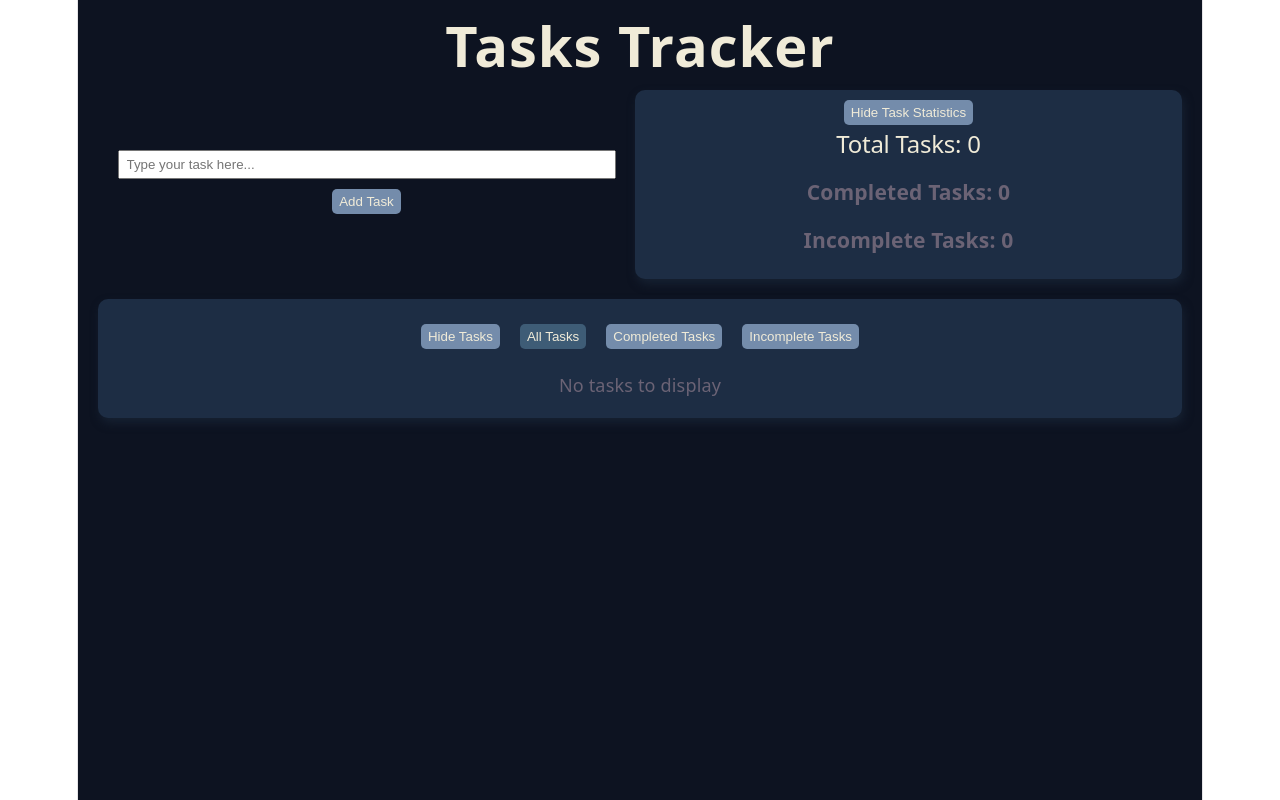
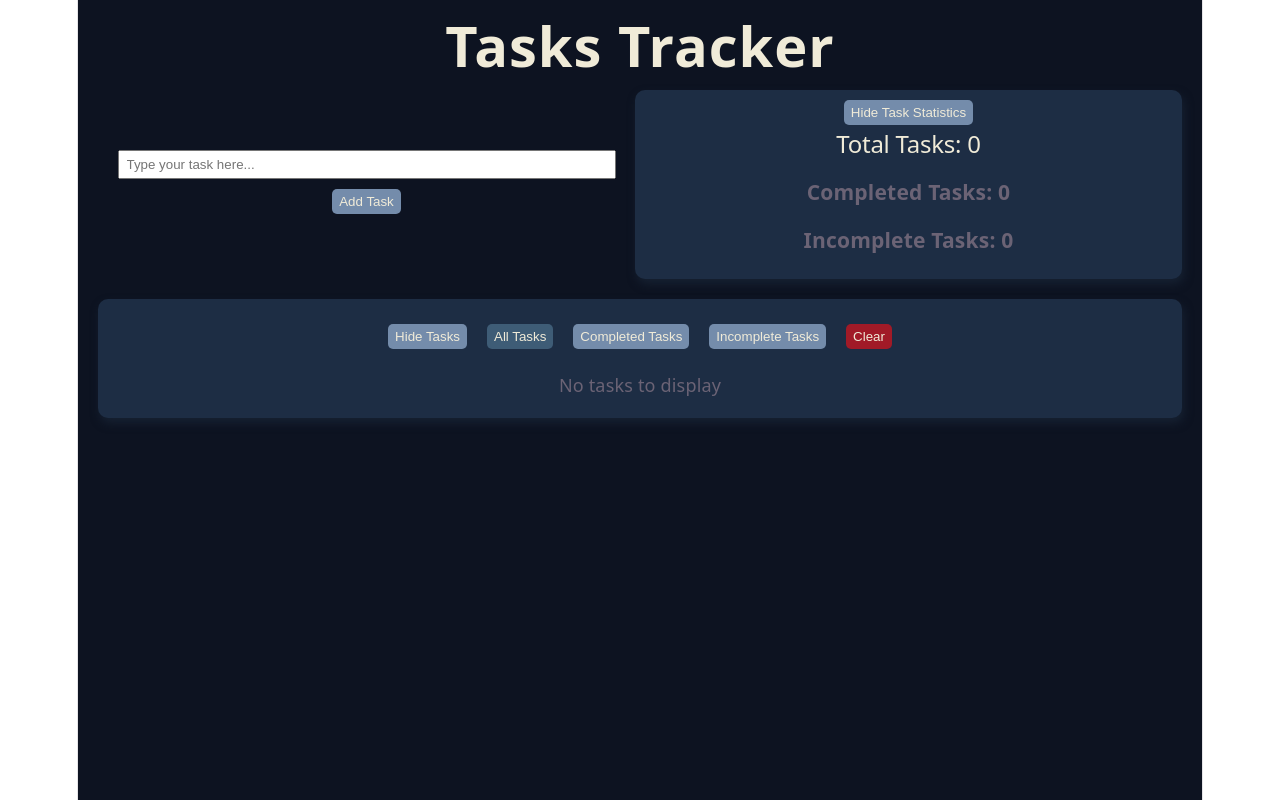
Before and after one commit to Chhavi0104/Task-Tracker-Vue, a Vue app: page / in a window 1280 px wide. Built offline with nearby package versions, Linux system fonts and the light colour scheme.

Commit message:
Improve task manager UI and add persistence

```diff
--- a/src/App.vue
+++ b/src/App.vue
@@ -1,14 +1,17 @@
 <script setup>
-import { ref, computed } from 'vue'
+import { ref, computed, onMounted, watch } from 'vue'
 
 const tasks = ref([])
 const name = ref('')
 const disp = ref(true)
 const stats = ref(true)
+
 const totalTasks = computed(() => {return tasks.value.length})
 const completedTasks = computed(() => {return tasks.value.filter((i) => i.done === true).length})
 const incompleteTasks = computed(() => {return tasks.value.filter((i) => i.done === false).length})
+
 const currentFilter = ref('all')
+
 const filteredTasks = computed(() => {
   if (currentFilter.value === 'all') {
     return tasks.value
@@ -24,6 +27,25 @@ const filteredTasks = computed(() => {
     return tasks.value.filter(
       (i) => i.done === false
     )
+  }
+})
+
+watch(
+  tasks,
+  () => {
+    localStorage.setItem(
+      'savedTasks',
+      JSON.stringify(tasks.value)
+    )
+  },
+  { deep: true }
+)
+
+onMounted(() => {
+  const savedTasks = localStorage.getItem('savedTasks')
+
+  if (savedTasks !== null) {
+    tasks.value = JSON.parse(savedTasks)
   }
 })
 
@@ -59,6 +81,11 @@ function display() {
 
 function taskStats() {
   stats.value = !stats.value
+}
+
+function clearTasks() {
+  tasks.value = []
+  localStorage.removeItem('savedTasks')
 }
 </script>
 
@@ -155,6 +182,13 @@ function taskStats() {
         >
           Incomplete Tasks
         </button>
+
+        <button
+          @click="clearTasks()"
+          class="deleteButton"
+        >
+          Clear
+        </button>
       </div>
       <div v-if="disp">
         <ol>
@@ -196,7 +230,7 @@ function taskStats() {
 <style>
 .main {
   background-color: #0D1321;
-  height: 100vh
+  min-height: 100vh
 }
 
 .completed {
@@ -207,10 +241,6 @@ function taskStats() {
 
 .pending {
   color: rgb(153, 17, 17);
-}
-
-button {
-  margin: 5px 10px;
 }
 
 .top-section {
@@ -262,6 +292,19 @@ button {
   background-color: #3E5C76;
 }
 
+.deleteButton {
+  background-color: #a11a27;
+  color: #F0EBD8;
+  border-radius: 5px;
+  border: none;
+  padding: 5px 7px;
+}
+
+.deleteButton:hover {
+  background-color: #d51f31;
+  transform: scale(1.03)
+}
+
 span {
   flex: 1;
   padding: 3px 0px 3px 30px;
@@ -283,7 +326,7 @@ li {
 
 li:hover {
   background-color: #0D1321;
-  transition: 5ms ease;
+  transition: 0.2s ease;
   transform: scale(1.005)
 }
 
@@ -293,11 +336,12 @@ button {
   border-radius: 5px;
   border: none;
   padding: 5px 7px;
+  margin: 5px 10px;
 }
 
 button:hover {
   background-color: #3E5C76;
-  transition: 5ms ease;
+  transition: 0.2s ease;
   transform: scale(1.01)
 }
 
```
